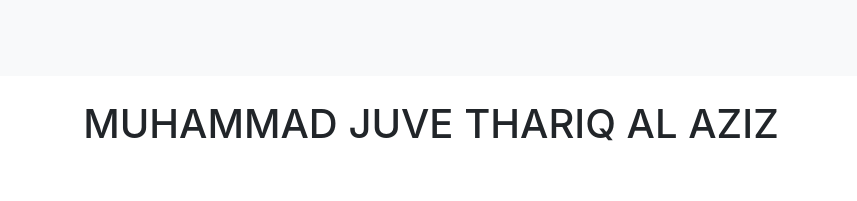
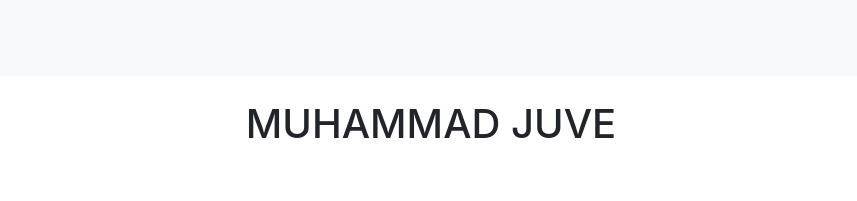
Before and after one commit to Juvealaziz/project, a plain HTML site: page profile/index.html in a window 1280 px wide. Shown: the top 201 px of the page, 209-1066 px from the left. Drawn offline with nearby package versions, Linux system fonts and the light colour scheme.

```diff
--- a/profile/index.html
+++ b/profile/index.html
@@ -84,7 +84,7 @@
         <div class="row">
 
             <div class="col text-center" >
-              <h1>MUHAMMAD JUVE THARIQ AL AZIZ</h1>
+              <h1>MUHAMMAD JUVE</h1>
               </div>
 
             </div>
```
